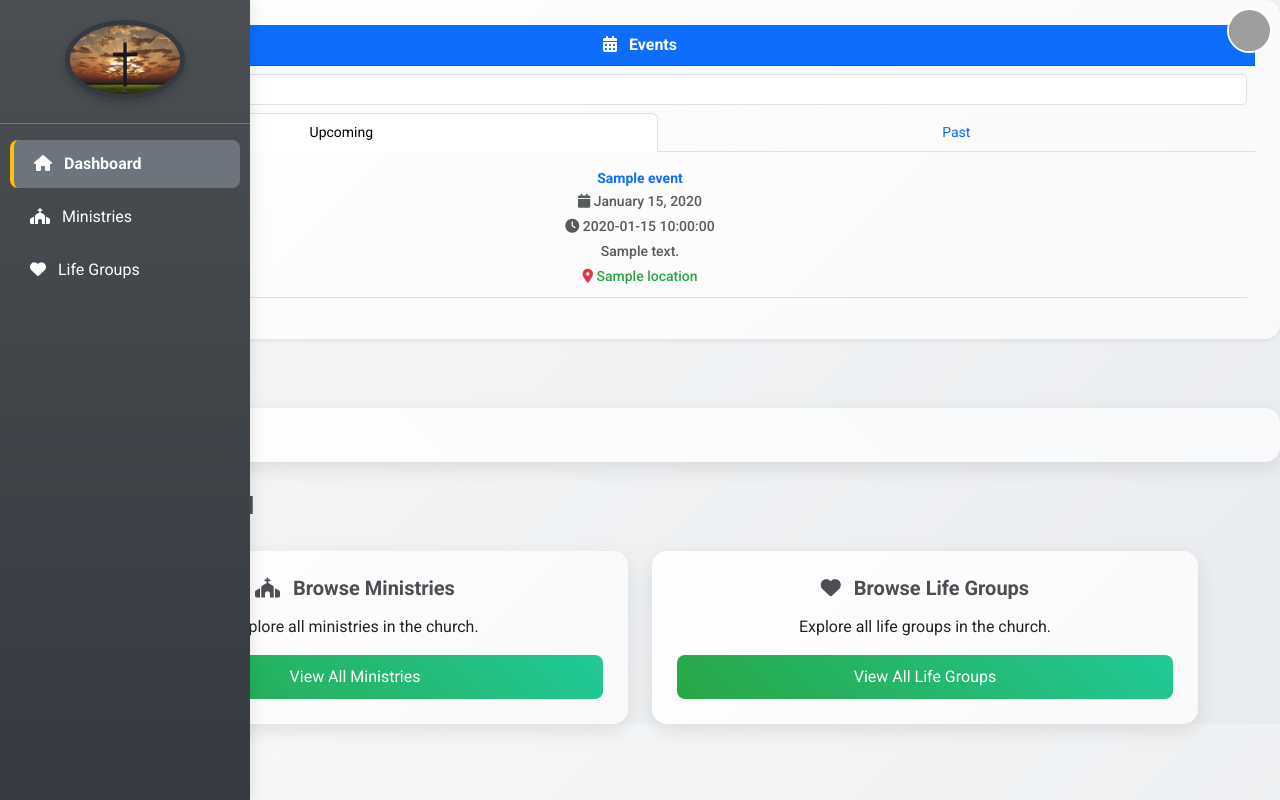
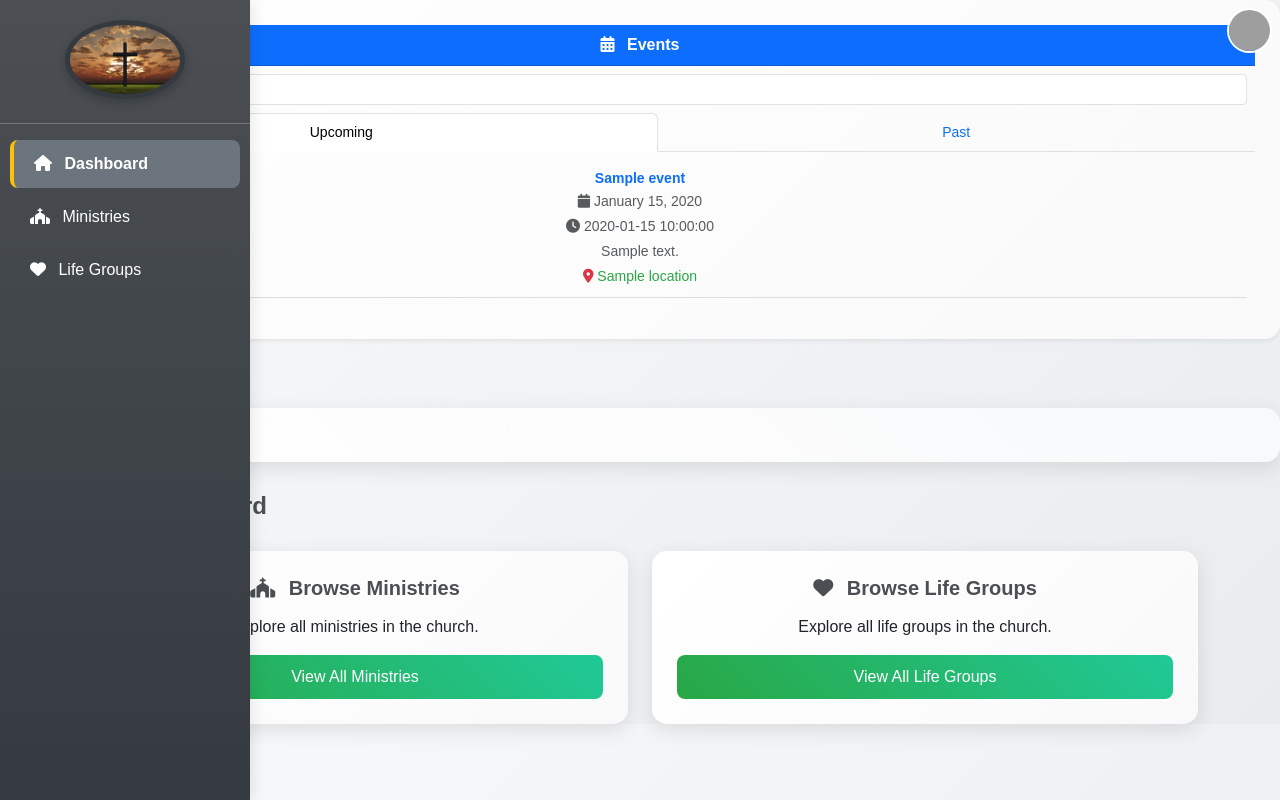
Before and after one commit to Zoraller/Church-Management, a Flask app: template templates/user_dashboard.html in a window 1280 px wide. Run offline with Flask 3, Linux system fonts and the light colour scheme; the template is opened without the code that fills it: most values are stand-ins (such as "Sample title", 1, 10 or a date in 2020); grey boxes are pictures that could not be loaded.

Commit message:
Update user_dashboard.html

```diff
--- a/templates/user_dashboard.html
+++ b/templates/user_dashboard.html
@@ -11,12 +11,10 @@
 <link rel="icon" href="{{ url_for('static', filename='images/favicon.ico') }}" type="image/x-icon">
 
 <style>
-body {
-    background: linear-gradient(135deg, #f8f9fa 0%, #e9ecef 100%);
-    font-family: 'Roboto', sans-serif;
-    color: #333;
-    overflow-x: hidden;
-}
+  body {
+      background: linear-gradient(135deg, #f8f9fa 0%, #e9ecef 100%);
+      font-family: 'Arial', sans-serif;
+    }
 
 /* --------------------- Sidebar --------------------- */
 /* Desktop: always visible */
```
